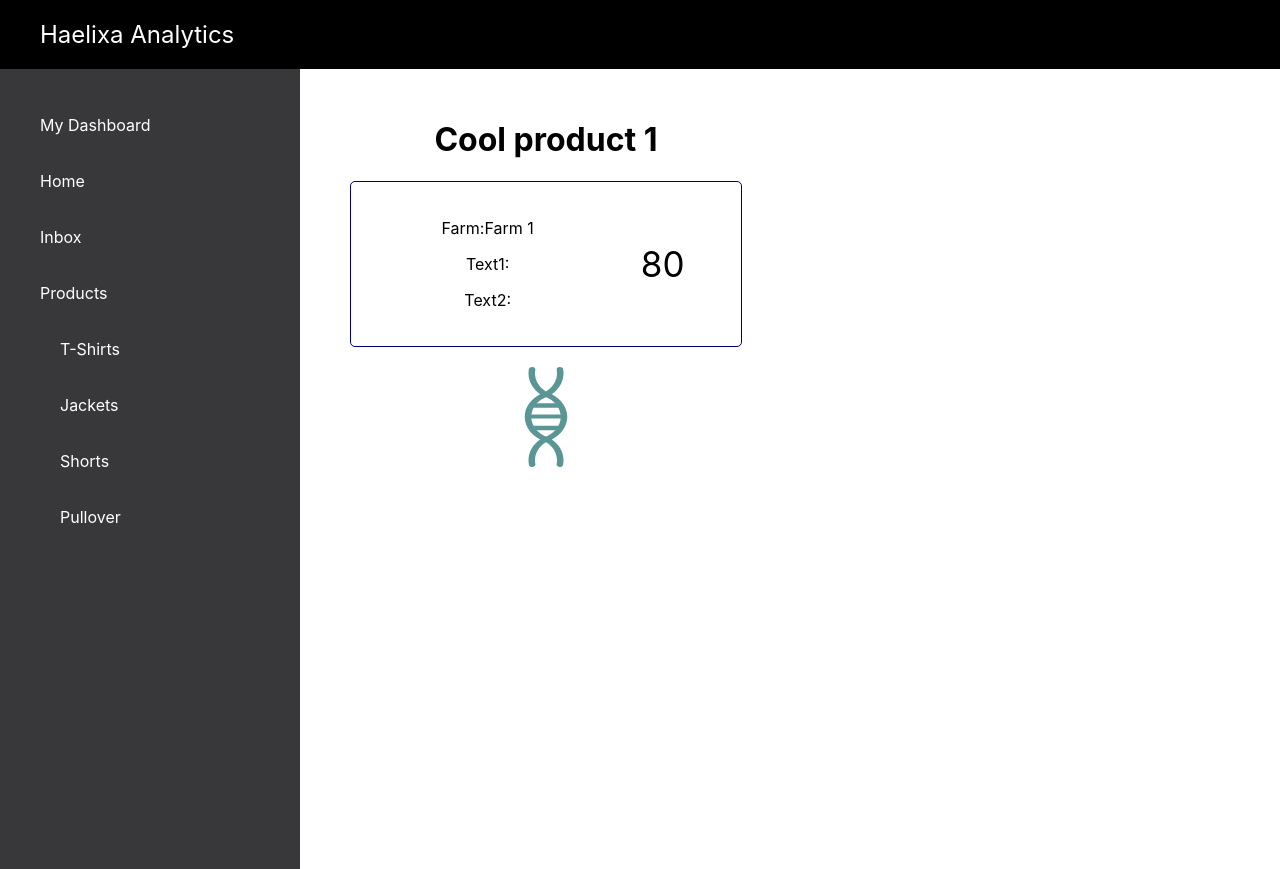
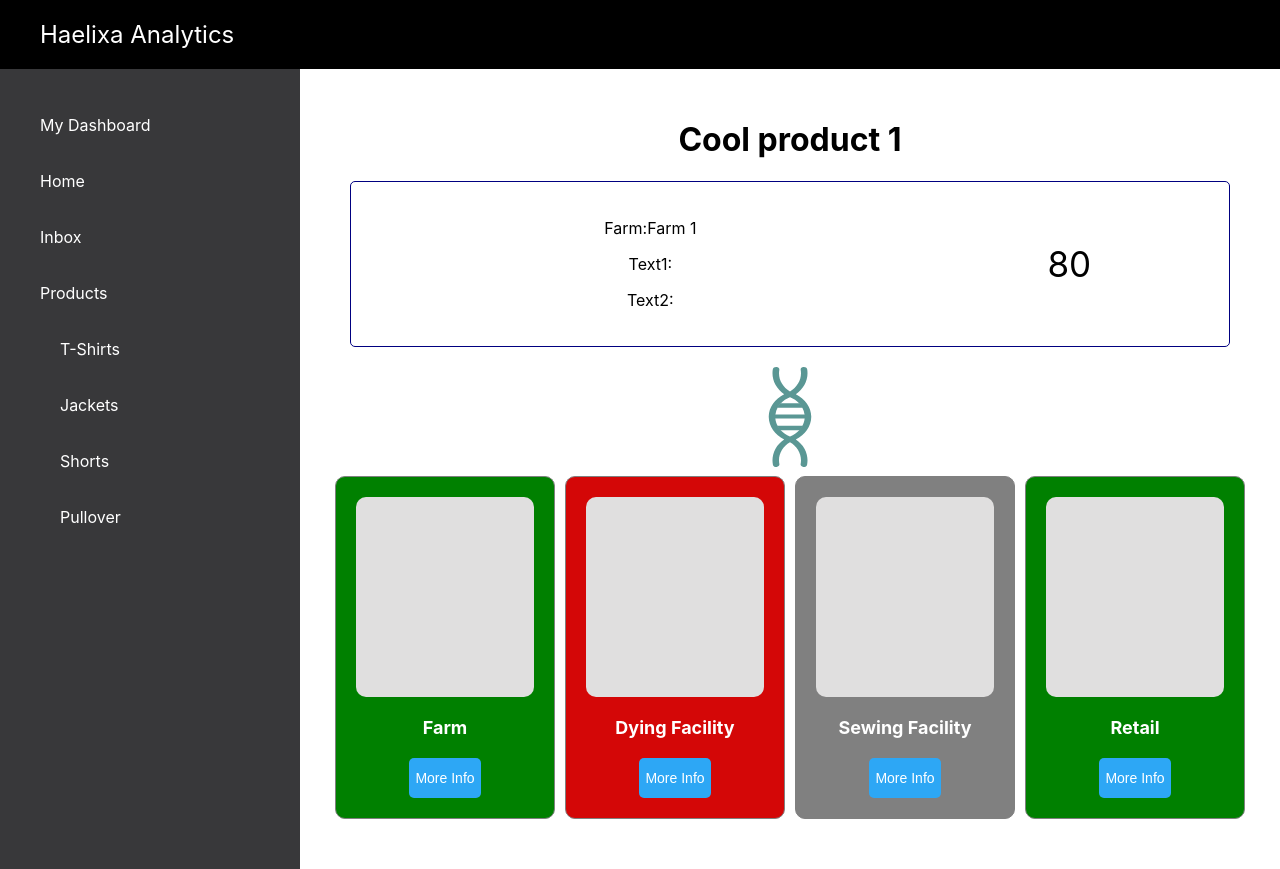
Before and after one commit to larry-dalmeida/haelixa-hackathon-2019, a React (Create React App) app: page /products/1 in a window 1280 px wide. Built offline with nearby package versions, Linux system fonts and the light colour scheme.

Commit message:
More components

```diff
--- /dev/null
+++ b/src/components/FacilityCard/index.js
@@ -0,0 +1,16 @@
+import React from 'react';
+import './style.css';
+
+const FacilityCard = ({ name, status, onClick }) => {
+  return (
+    <div className={`FacilityCard ${status}`}>
+      <div className="FacilityCard-placeholder" />
+      <div className="FacilityCard-title">
+        {name}
+      </div>
+      <button className="FacilityCard-button" onClick={onClick}>More Info</button>
+    </div>
+  );
+}
+
+export default FacilityCard;
--- /dev/null
+++ b/src/components/FacilityCard/style.css
@@ -0,0 +1,40 @@
+.FacilityCard {
+  flex: 1;
+  padding: 20px;
+  border: 1px solid grey;
+  border-radius: 10px;
+  margin: 5px;
+  background: grey;
+}
+
+.FacilityCard.successfull {
+  background: green;
+}
+
+.FacilityCard.fail {
+  background: #d40707;
+}
+
+.FacilityCard-placeholder {
+  height: 200px;
+  margin-bottom: 20px;
+  background: #e0dfdf;
+  border-radius: 10px;
+}
+
+.FacilityCard-title {
+  color: #fff;
+  font-size: 18px;
+  font-weight: bold;
+}
+
+.FacilityCard-button {
+  background: #2da7f5;
+  border: none;
+  height: 40px;
+  color: #fff;
+  border-radius: 5px;
+  margin-top: 20px;
+  font-size: 14px;
+  font-weight: 500;
+}
--- /dev/null
+++ b/src/components/Modal/index.jsx
@@ -0,0 +1,14 @@
+import React from 'react';
+import './style.css';
+
+const Modal = ({ name, status }) => {
+  return (
+    <div className="Modal-background">
+      <div className="Modal">
+        {name}
+      </div>
+    </div>
+  );
+}
+
+export default Modal;
--- /dev/null
+++ b/src/components/Modal/style.css
@@ -0,0 +1,3 @@
+.Modal-background {
+  background: rgba(0, 0, 0, .5);
+}
--- a/src/components/Product/index.jsx
+++ b/src/components/Product/index.jsx
@@ -1,16 +1,25 @@
 import React, { Component } from 'react';
 import Card from '../Card'
 import Tracker from '../Tracker'
+import Modal from '../Modal'
+import './style.css';
 
 class Product extends Component {
+    constructor(props) {
+        super(props)
+        this.state = {
+            isModalVisible: false
+        }
+    }
     render() {
         const { products, match: { params } } = this.props;
         const { name } = products.find(product => product.id === parseInt(params.id, 10));
         return (
-            <div>
+            <div className="Product-container">
                 <h1>{name}</h1>
                 <Card name={'Farm 1'} value={80} />
-                <Tracker />
+                <Tracker onItemClick={() => { this.setState({ isModalVisible: !this.state.isModalVisible })}}/>
+                {this.state.isModalVisible ? <Modal /> : null}
             </div>
         );
     }
--- /dev/null
+++ b/src/components/Product/style.css
@@ -0,0 +1,3 @@
+.Product-container {
+    width: 100%;
+  }
--- a/src/components/Tracker/index.js
+++ b/src/components/Tracker/index.js
@@ -1,8 +1,9 @@
 import React from 'react';
 import Icon from '../Icon'
+import FacilityCard from '../FacilityCard'
 import './style.css';
 
-const Tracker = ({ data }) => {
+const Tracker = ({ data, onItemClick }) => {
   return (
     <div className="Tracker">
       {
@@ -14,6 +15,12 @@ const Tracker = ({ data }) => {
         })*/
       }
       <Icon icon={'dna'} />
+      <div className={'Tracker-container'}>
+        <FacilityCard name={'Farm'} status={'successfull'} onClick={onItemClick} />
+        <FacilityCard name={'Dying Facility'} status={'fail'} onClick={onItemClick} />
+        <FacilityCard name={'Sewing Facility'} onClick={onItemClick} />
+        <FacilityCard name={'Retail'} status={'successfull'} onClick={onItemClick} />
+      </div>
     </div>
   );
 }
--- a/src/components/Tracker/style.css
+++ b/src/components/Tracker/style.css
@@ -1 +1,3 @@
-.Tracker {}
+.Tracker-container {
+  display: flex;
+}
```
